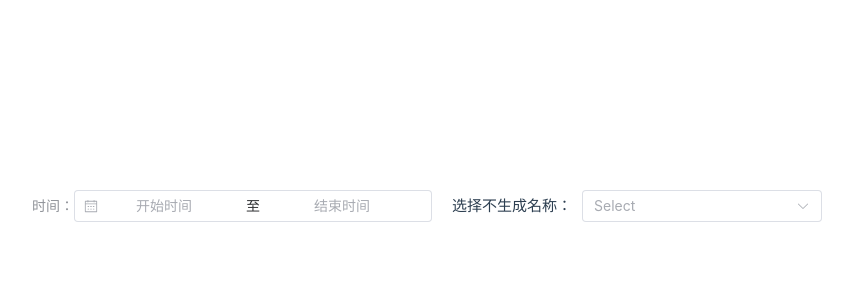
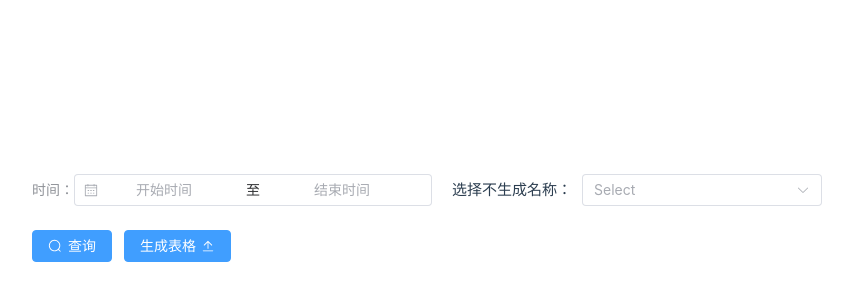
Before and after one commit to xmc0522/xihualvye, a Vue app in the folder xihualvye/: page / in a window 1280 px wide. Shown: the part 194-494 px from the top of the page, without its empty margins (208-1061 px from the left). Built offline with nearby package versions, Linux system fonts and the light colour scheme; the HTML template or start-up script is replaced by a standard one.

Commit message:
添加查询和生成按钮

```diff
--- a/xihualvye/package.json
+++ b/xihualvye/package.json
@@ -12,6 +12,7 @@
     "format": "prettier --write --experimental-cli src/"
   },
   "dependencies": {
+    "@element-plus/icons-vue": "^2.3.2",
     "element-plus": "^2.13.3",
     "pinia": "^3.0.4",
     "vant": "^4.9.22",
--- a/xihualvye/src/App.vue
+++ b/xihualvye/src/App.vue
@@ -31,12 +31,19 @@
       />
     </el-select>
   </div>
-
+  <div>
+    <el-button type="primary" :icon="Search">查询</el-button>
+    <el-button type="primary">
+      生成表格<el-icon class="el-icon--right"><Upload /></el-icon>
+    </el-button>
+  </div>
 </template>
 
 <script lang="ts" setup>
 import { size, value2, shortcuts } from './ts/date-picker'
 import { value1, options } from './ts/xialakuang'
+import { Search, Upload } from '@element-plus/icons-vue'//到时候执行命令安装依赖：pnpm add @element-plus/icons-vue
+
 </script>
 <style>
 @import './css/demo-date-picker.css';
```
Also changed, not shown: 1 other file (tests, documents, lock files or other folders).
